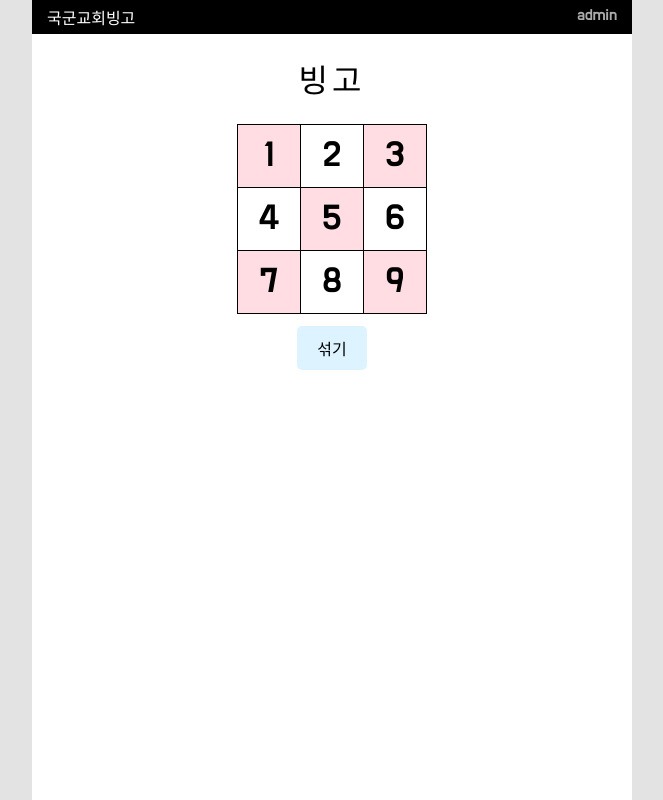
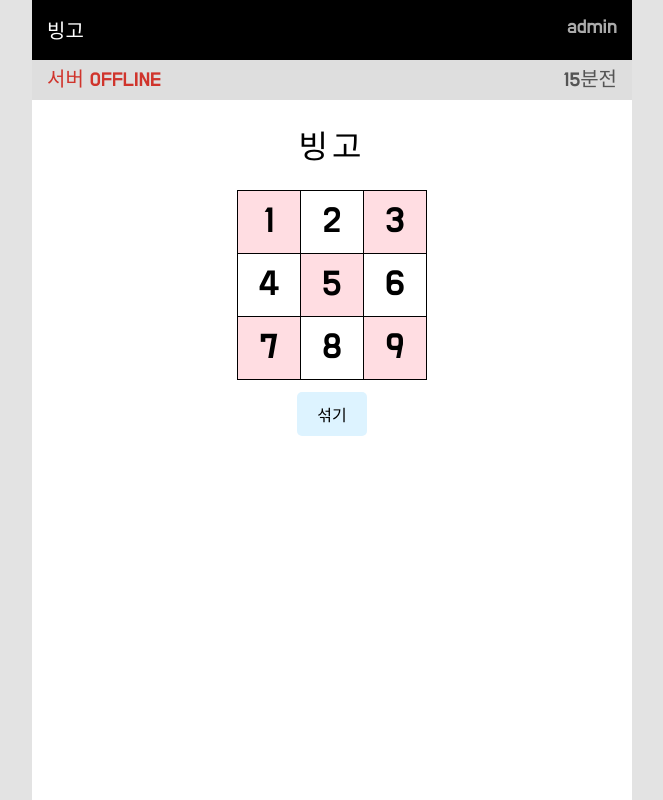
Before and after one commit to junglesub/mndcmc-bingo, a React (Vite) app in the folder web/: page / in a window 1280 px wide. Shown: the whole page, without its empty margins (308-971 px from the left). Built offline with nearby package versions, Linux system fonts and the light colour scheme.

Commit message:
feat: top area finished

```diff
--- a/web/package.json
+++ b/web/package.json
@@ -10,6 +10,7 @@
     "preview": "vite preview"
   },
   "dependencies": {
+    "classnames": "^2.3.2",
     "node-sass": "^7.0.3",
     "react": "^18.2.0",
     "react-dom": "^18.2.0"
--- a/web/src/App.jsx
+++ b/web/src/App.jsx
@@ -1,11 +1,13 @@
 import "./App.css";
 import HeaderBar from "./components/HeaderBar";
 import MainTable from "./components/MainTable.jsx";
+import ServerBar from "./components/ServerBar";
 
 function App() {
   return (
     <div className="App">
       <HeaderBar />
+      <ServerBar />
       <h1 className="mainTitle">빙고</h1>
       <MainTable />
     </div>
--- a/web/src/components/HeaderBar.jsx
+++ b/web/src/components/HeaderBar.jsx
@@ -5,7 +5,7 @@ import "./HeaderBar.scss";
 function HeaderBar() {
   return (
     <div className="HeaderBar nosel">
-      <div className="title">국군교회빙고</div>
+      <div className="title">빙고</div>
       <div className="user">admin</div>
     </div>
   );
--- a/web/src/components/HeaderBar.scss
+++ b/web/src/components/HeaderBar.scss
@@ -1,5 +1,5 @@
 .HeaderBar {
-  & {
+  font-size: 1.25em;
   width: 100%;
   background-color: black;
   color: white;
@@ -8,8 +8,7 @@
 
   display: flex;
   justify-content: space-between;
-    padding: 5px 15px;
-  }
+  padding: 0.75em 15px;
 
   .user {
     color: #aaa;
--- /dev/null
+++ b/web/src/components/ServerBar.jsx
@@ -0,0 +1,19 @@
+import React from "react";
+
+import "./ServerBar.scss";
+
+const serverStatus = () => {
+  return <span className="red">서버 OFFLINE</span>;
+  // return <span className="green">서버 ONLINE</span>;
+};
+
+function ServerBar() {
+  return (
+    <div className="ServerBar">
+      <div className="status">{serverStatus()}</div>
+      <div className="lastTime">15분전</div>
+    </div>
+  );
+}
+
+export default ServerBar;
--- /dev/null
+++ b/web/src/components/ServerBar.scss
@@ -0,0 +1,27 @@
+.ServerBar {
+  font-size: 1.25em;
+  line-height: 1;
+
+  width: 100%;
+  background-color: #dedede;
+  color: white;
+
+  box-sizing: border-box;
+
+  display: flex;
+  justify-content: space-between;
+  align-items: baseline;
+  padding: 0.5em 15px;
+
+  .lastTime {
+    color: #555;
+  }
+
+  .red {
+    color: #d0342c;
+  }
+
+  .green {
+    color: #76ae5e;
+  }
+}
```
Also changed, not shown: 1 other file (tests, documents, lock files or other folders). Lines whose indentation alone changed are shown as unchanged.
